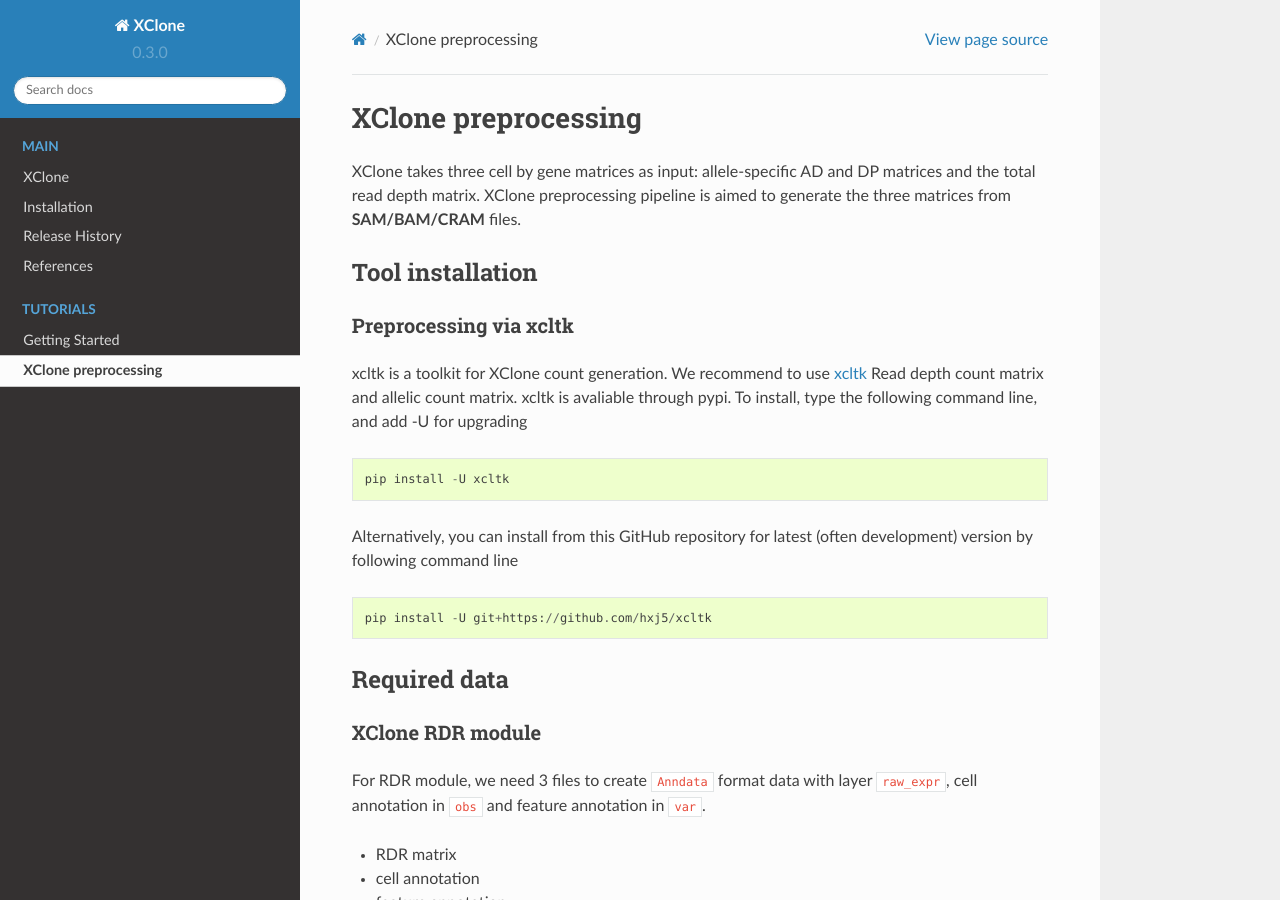
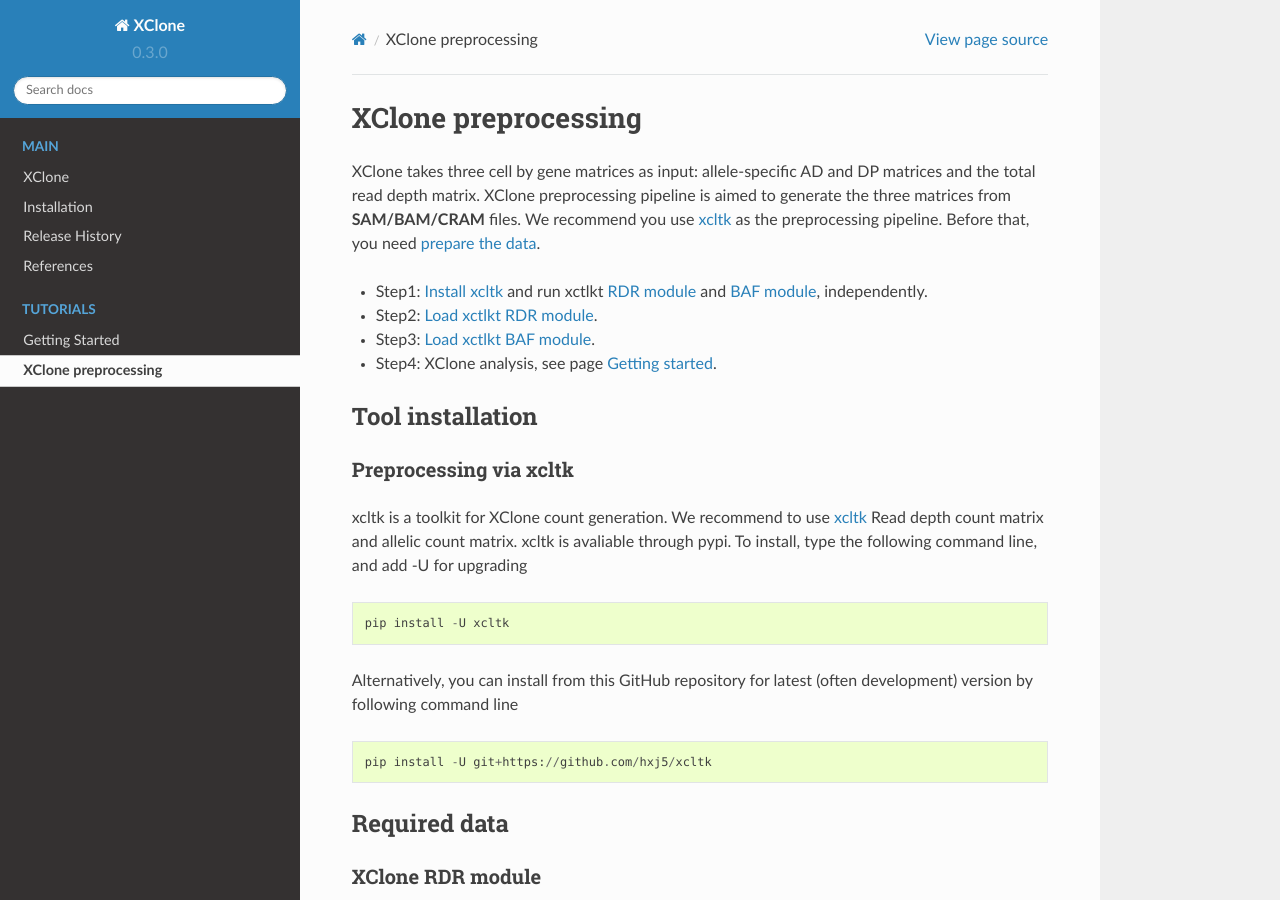
Before and after one commit to Rongtingting/XClone-test, a Sphinx documentation site: the page built from docs/preprocessing.rst, in a window 1280 px wide and 900 px high. Built offline with Sphinx 7.4.7 and the Read the Docs theme 2.0.0, drawn with Linux system fonts in a browser that asks for light colours; pages that are not in the unit, such as notebooks, are missing from menus; some of the changed text lies outside the part shown.

Commit message:
usage instruction

```diff
--- a/docs/getting_started.rst
+++ b/docs/getting_started.rst
@@ -1,3 +1,5 @@
+.. _getting started:
+
 Getting Started
 ===============
 
--- a/docs/preprocessing.rst
+++ b/docs/preprocessing.rst
@@ -5,6 +5,13 @@
 XClone takes three cell by gene matrices as input: allele-specific AD and DP matrices and
 the total read depth matrix.
 XClone preprocessing pipeline is aimed to generate the three matrices from **SAM/BAM/CRAM** files.
+We recommend you use xcltk_ as the preprocessing pipeline. Before that, you need :ref:`prepare the data <Preparing data>`.
+
+* Step1: :ref:`Install xcltk <xcltk installation>` and run xctlkt :ref:`RDR module <xcltk RDR>` and :ref:`BAF module <xcltk BAF>`, independently.
+* Step2: :ref:`Load xctlkt RDR module <rdr load>`.
+* Step3: :ref:`Load xctlkt BAF module <baf load>`.
+* Step4: XClone analysis, see page :ref:`Getting started <getting started>`.
+
 
 .. _xcltk installation:
 
@@ -27,6 +34,8 @@
 
 Required data
 =============
+
+.. _rdr load:
 
 XClone RDR module
 -----------------
@@ -81,6 +90,7 @@
 
    RDR_adata = xclone.pp.xclonedata(RDR_file, 'RDR', mtx_barcodes_file, genome_mode = "hg19_genes")
 
+.. _baf load:
 
 XClone BAF module
 -----------------
@@ -124,6 +134,7 @@
    BAF_adata = xclone.pp.extra_anno(BAF_adata, anno_file, barcodes_key = "cell",
                cell_anno_key = ["Clone_ID", "Type", "cell_type"], sep = ",")
 
+.. _Preparing data:
 
 Preparing data
 ==============
@@ -140,7 +151,8 @@
 
 Feature annotation at least includes ``chr``, ``start``, ``stop``, ``arm`` information and
 in chr1-22,X,Y order for intuitive visualization and analysis. Here are two feature annotation
-examples in `XClone` and you can load as your annotation file.
+examples in `XClone` and you can load as your annotation file. If you use xcltk_ pipeline, there
+are default annotations provided.
 
 .. code-block:: python
 
@@ -180,6 +192,7 @@
    :widths: 20, 20, 20, 10, 10, 10, 10
    :header-rows: 1
 
+.. _xcltk RDR:
 
 Prepare the expression data (RDR)
 ---------------------------------
@@ -187,6 +200,8 @@
 We recommend you use ``xcltk`` tool to get the RDR UMI count matrix or directly use counts from 10x CellRanger.
 
 RDR matrix could be generated by ``xcltk basefc`` command with proper settings.
+
+.. _xcltk BAF:
 
 Prepare the allele-specific data (BAF)
 --------------------------------------
--- a/docs/release.rst
+++ b/docs/release.rst
@@ -1,5 +1,10 @@
 Release History
 ===============
+
+Version 0.3.1
+-------------
+- Add tutorials and documentations
+- Provide demo data
 
 Version 0.3.0
 -------------
```
